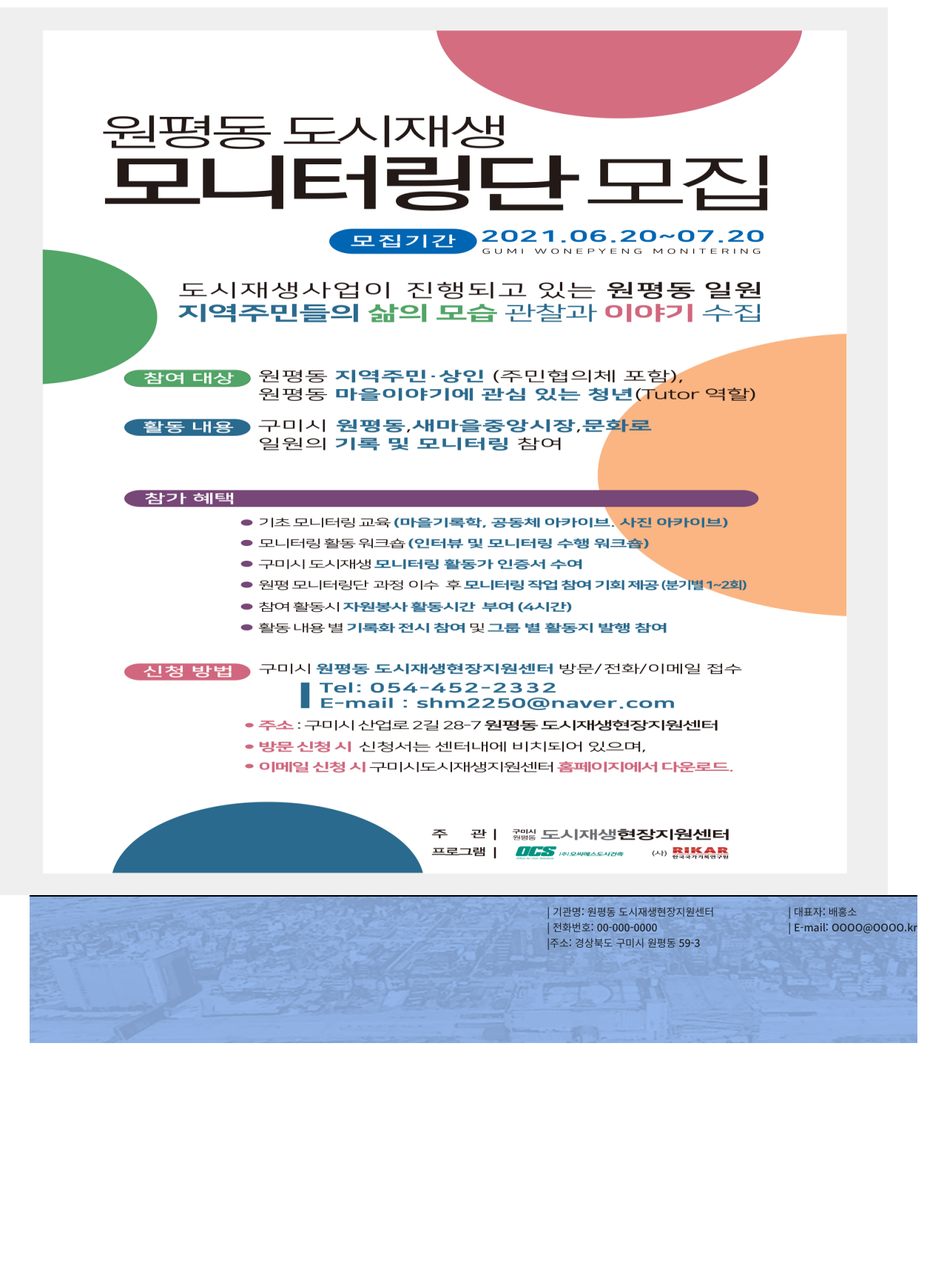
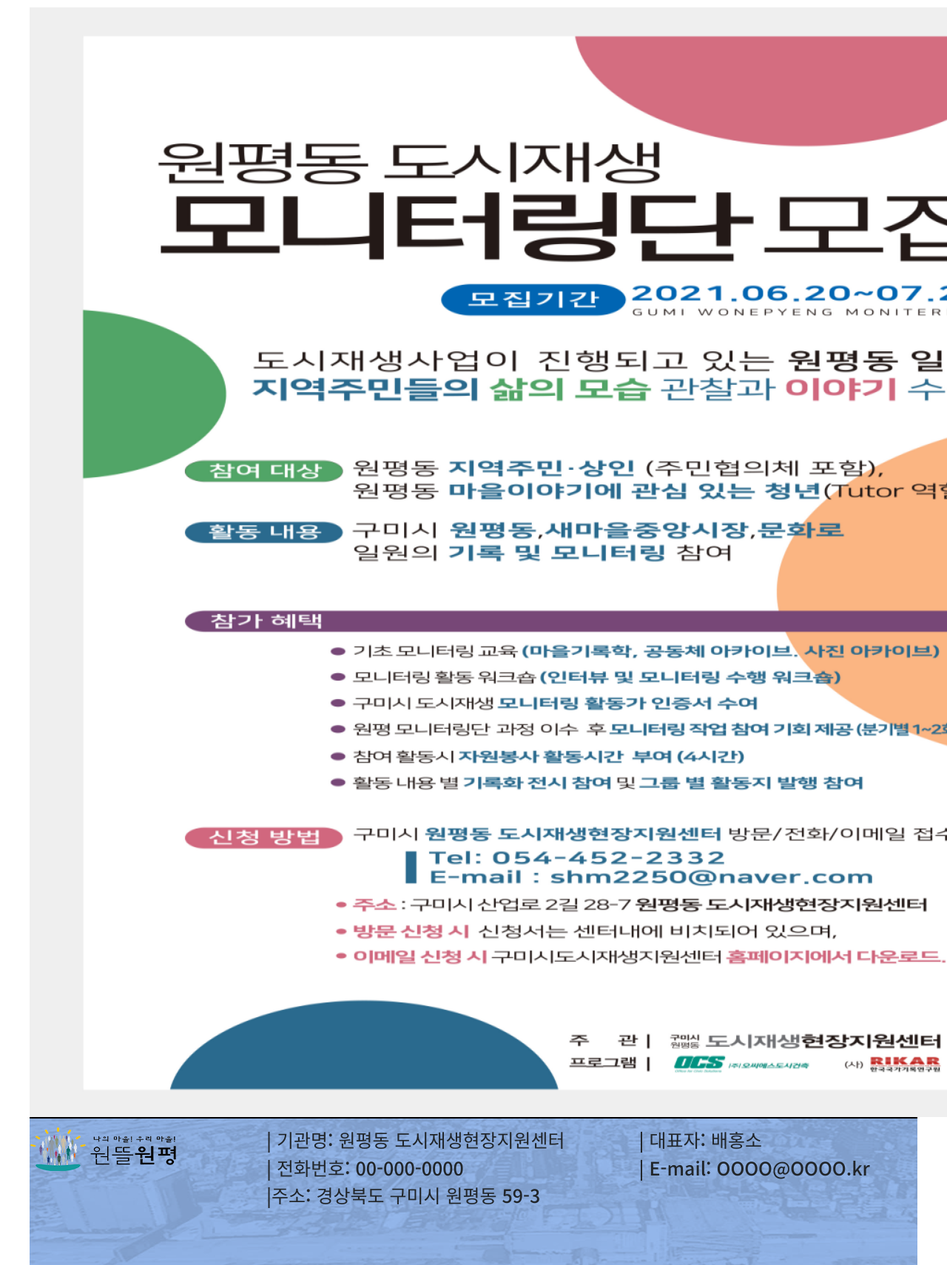
Before and after one commit to ykj33/WAP, a PHP site: page /index.html in a window 1280 px wide; the page is wider, and only the part inside the window is pictured. Shown: the part 200-1910 px from the top of that part at 74% size. Before the commit the page ends 1610 px from the top of that part, so only its background shows below. Run offline with PHP 8.4, Linux system fonts and the light colour scheme.

Commit message:
20210725 index.html footer 로고 및 폰트사이즈 변경

```diff
--- a/css/main.css
+++ b/css/main.css
@@ -7,9 +7,10 @@
 /*}*/
 
 inner {
-    width: auto;
-    height: auto;
-    margin: auto;
+    width: 1200px;
+    height: 1500px;
+    margin:auto;
+    display: flex;
 }
 
 .inner .regist-inner {
@@ -204,11 +205,17 @@ footer {
     height: 200px;
     display: flex;
     margin: auto;
-    justify-content: right;
+    font-size: 25px;
+}
+
+.footer-description .mylogo {
+    margin-top: 10px;
 }
 
 .footer-description .description {
+    justify-content: center;
     margin-top: 10px;
+    margin-left: 120px;
 }
 
 .footer-description .between {
@@ -217,6 +224,7 @@ footer {
 }
 
 .footer-description .description2 {
+    justify-content: center;
     margin-top: 10px;
 }
 
--- a/index.html
+++ b/index.html
@@ -218,7 +218,7 @@
         </div> -->
         <div class="footer-description">
             <div class="mylogo">
-
+                <img src="image/wp_logo.png">
             </div>
             <div class="description">
                 | 기관명: 원평동 도시재생현장지원센터
```
Also changed, not shown: image/wp_logo.png, image/wp_logo_1.png (added).
